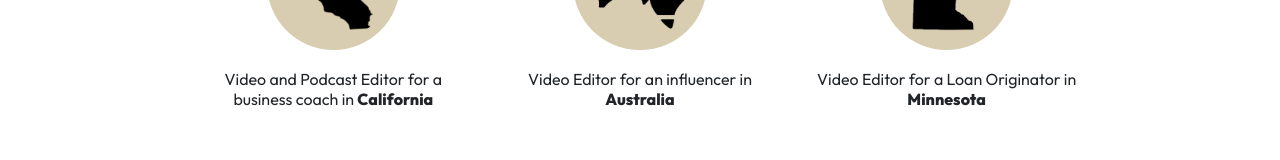
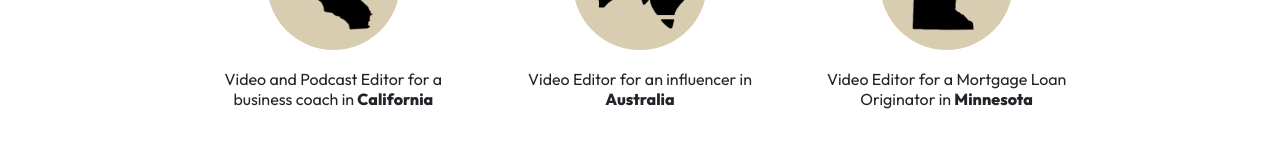
Before and after one commit to michaela-austria/my-portfolio-video-editing, a plain HTML site: page index.html in a window 1280 px wide. Shown: the part 2803-2963 px from the top of the page. Drawn offline with nearby package versions, Linux system fonts and the light colour scheme.

Commit message:
Update index.html

```diff
--- a/index.html
+++ b/index.html
@@ -357,7 +357,7 @@
                 </div>
                 <div class="col-lg-4 col-md-4 clients-img-col">
                     <img src="img/minnesota.png" alt="minnesota-png">
-                    <h6 class="small-heading">Video Editor for a Loan Originator in <strong>Minnesota</strong></h6>
+                    <h6 class="small-heading">Video Editor for a Mortgage Loan Originator in <strong>Minnesota</strong></h6>
                 </div>
             </div>
         </div>
```
